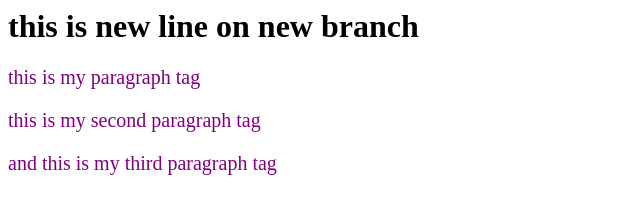
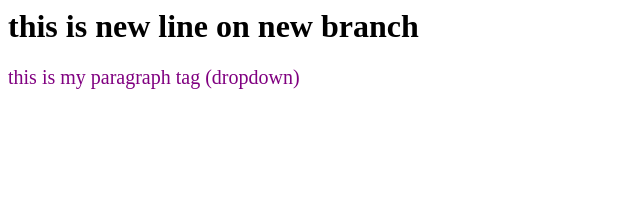
Before and after one commit to decertgamerz-ops/testing, a plain HTML site: page index.html in a window 1280 px wide. Shown: the whole page, without its empty margins (0-640 px from the left). Drawn offline with Linux system fonts and the light colour scheme.

```diff
--- a/index.html
+++ b/index.html
@@ -1,5 +1,3 @@
 <link rel="stylesheet" href="style.css">
 <h1>this is new line on new branch</h1>
-<p>this is my paragraph tag</p>
-<p>this is my second paragraph tag</p>
-<p>and this is my third paragraph tag</p>
+<p>this is my paragraph tag (dropdown)</p>
```
